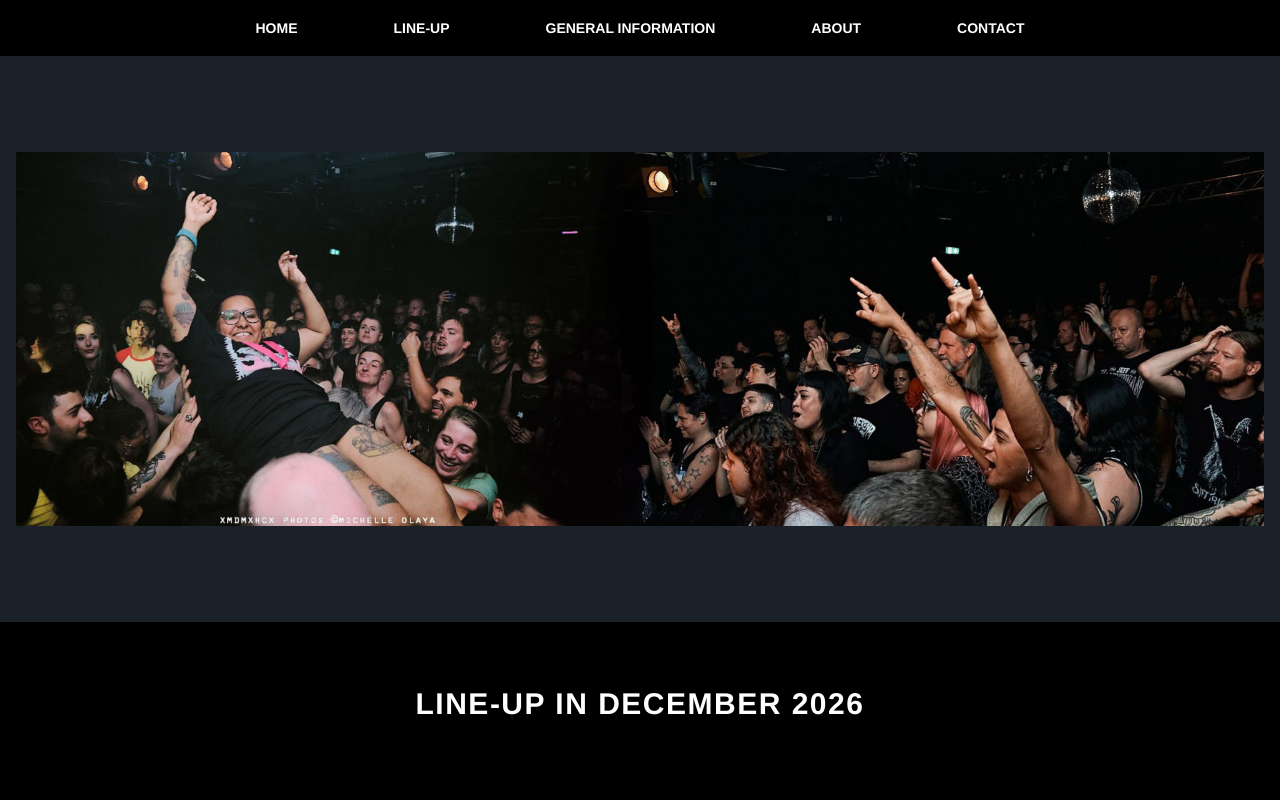
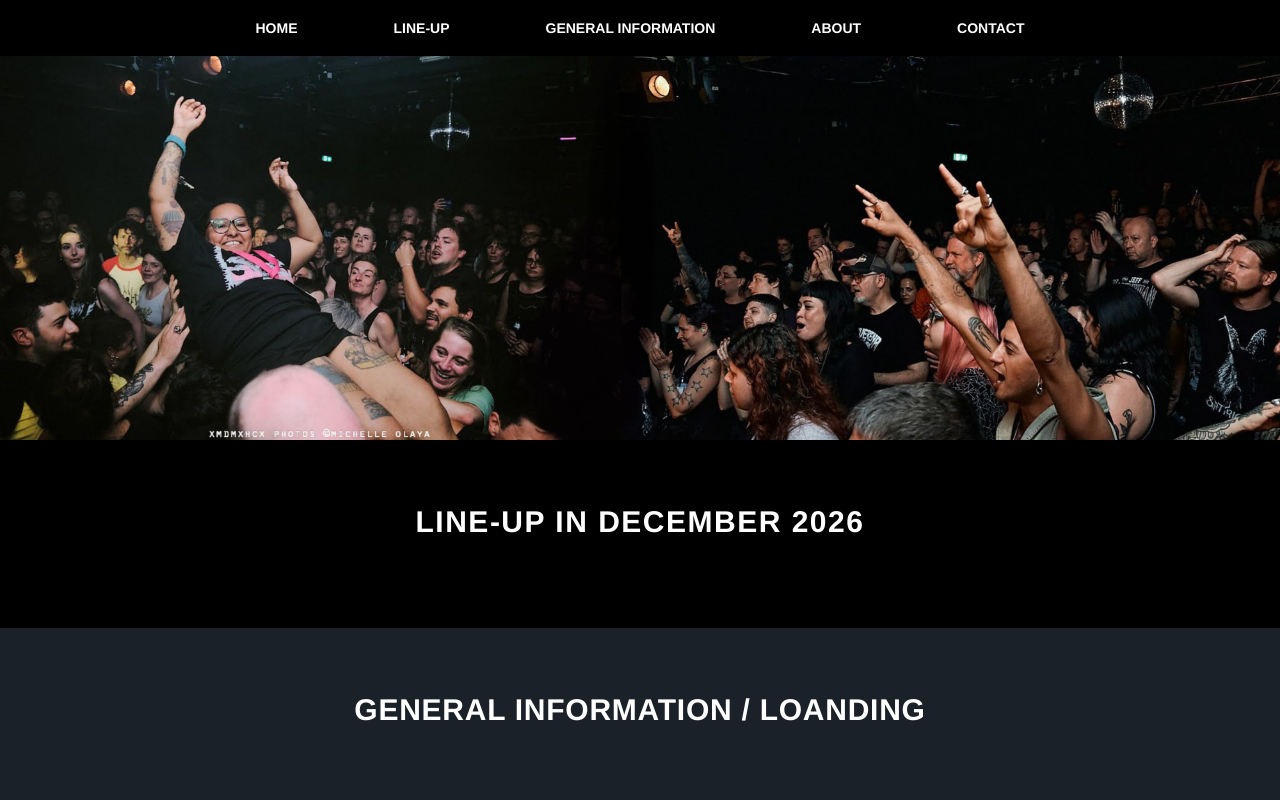
Before and after one commit to Lilian-CR/my-people-fest, a React (Vite) app: page / in a window 1280 px wide. Shown: the top 800 px of the page. Built offline with nearby package versions, Linux system fonts and the light colour scheme.

Commit message:
Refactor Home component structure and styles

```diff
--- a/src/pages/Home.jsx
+++ b/src/pages/Home.jsx
@@ -1,5 +1,4 @@
 // src/pages/Home.jsx
-import { Link } from "react-router-dom";
 import { useState } from "react";
 import roster from "../data/roster";
 import heroImage from "../images/Hero_2026.jpg";
@@ -10,17 +9,17 @@ export default function Home() {
   return (
     <div className="bg-[#000000] text-white scroll-smooth">
 
-      {/* HERO */}
-      <section id="hero" className="bg-[#1b2128] text-white text-center py-24 px-4">
+      {/* HERO (FULL-WIDTH) */}
+      <section id="hero" className="w-full">
         <img
           src={heroImage}
           alt="MY PEOPLE FEST 2026"
-          className="w-full h-auto"
+          className="w-full h-auto block"
         />
       </section>
 
       {/* LINE-UP */}
-      <section id="lineup_26" className="bg-[#000000] text-[#ffffff] py-16 px-4">
+      <section id="lineup_26" className="w-full bg-[#000000] text-[#ffffff] py-16 px-4">
         <h2 className="text-3xl font-bold text-center mb-6 tracking-wider">
           LINE-UP IN DECEMBER 2026
         </h2>
@@ -31,9 +30,7 @@ export default function Home() {
         <div className="fixed inset-0 bg-black bg-opacity-70 z-50 overflow-y-auto p-4">
           <div className="bg-white max-w-[900px] w-full mx-auto p-6 rounded shadow-lg relative mt-10 mb-10">
             <div className="flex justify-between items-start mb-4">
-              <h2 className="text-2xl font-bold text-[#5e0f0f] uppercase">
-                {selectedBand.name}
-              </h2>
+              <h2 className="text-2xl font-bold text-[#5e0f0f] uppercase">{selectedBand.name}</h2>
               <div className="flex gap-3 text-xl text-[#5e0f0f]">
                 {selectedBand.socials?.instagram && (
                   <a href={selectedBand.socials.instagram} target="_blank" rel="noreferrer">
@@ -88,13 +85,15 @@ export default function Home() {
         </div>
       )}
 
-      {/* GENERAL INFOS */}
-      <section id="infos" className="bg-[#1b2128] text-white py-16 text-center px-4">
-        <h2 className="text-3xl font-bold mb-10 tracking-wide">GENERAL INFORMATION / LOANDING</h2>
+      {/* GENERAL INFO */}
+      <section id="infos" className="w-full bg-[#1b2128] text-white py-16 text-center px-4">
+        <h2 className="text-3xl font-bold mb-10 tracking-wide">
+          GENERAL INFORMATION / LOANDING
+        </h2>
       </section>
 
       {/* ABOUT */}
-      <section id="about" className="bg-[#000000] py-16 px-4 text-[#ffffff]">
+      <section id="about" className="w-full bg-[#000000] py-16 px-4 text-[#ffffff]">
         <h2 className="text-3xl font-semibold mb-6 tracking-wide text-center">ABOUT</h2>
         <div className="max-w-3xl mx-auto leading-relaxed text-sm md:text-base text-justify">
           <p className="mb-4 font-medium">
@@ -112,7 +111,7 @@ export default function Home() {
       </section>
 
       {/* CONTACT */}
-      <section id="contact" className="bg-[#1b2128] py-10 text-center px-4">
+      <section id="contact" className="w-full bg-[#1b2128] py-10 text-center px-4">
         <h2 className="text-2xl font-semibold mb-4">CONTACT</h2>
         <p className="text-sm mb-4">mypeoplebooking (at) gmail . com</p>
         <div className="flex justify-center gap-6 text-lg" />
```
